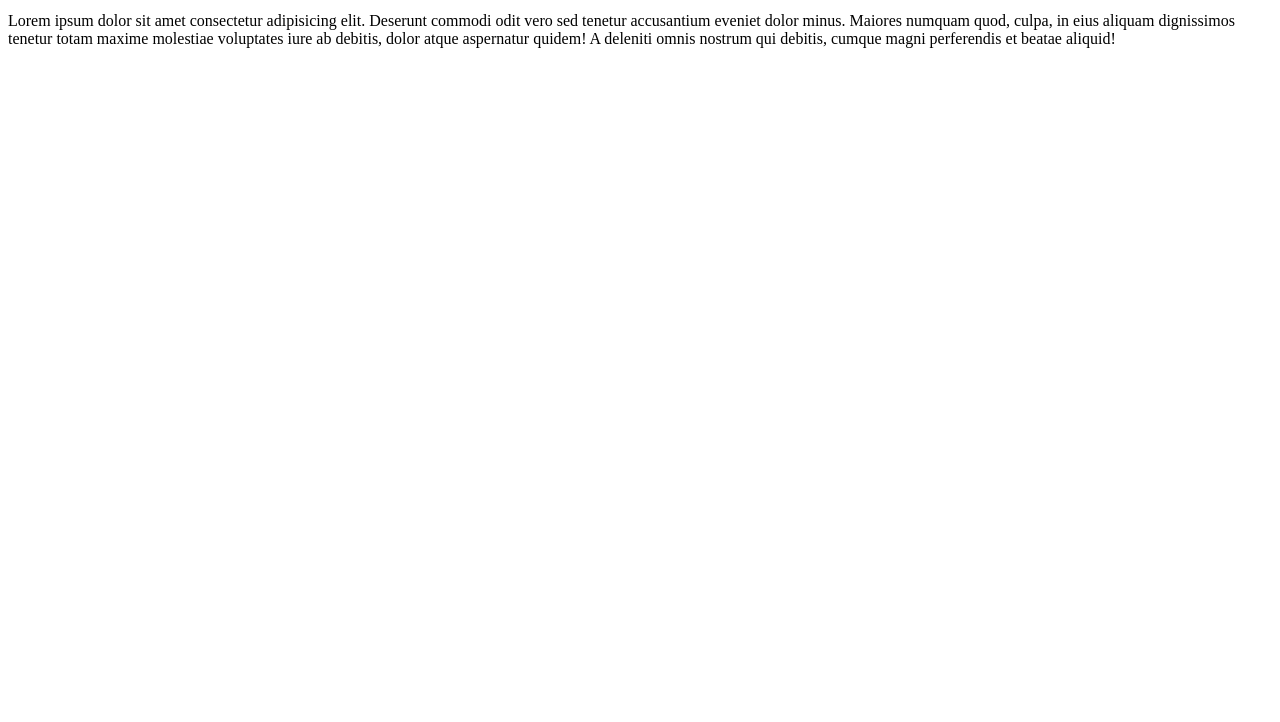
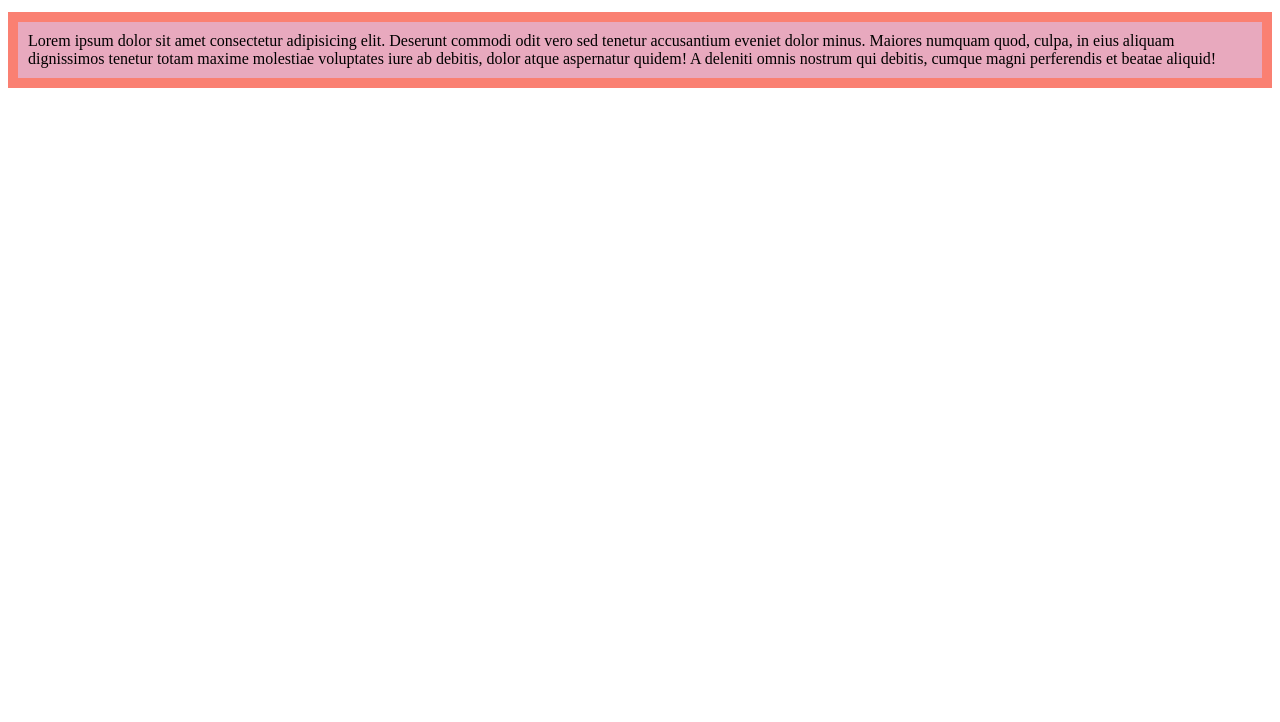
Before and after one commit to mutasim99/fourth-github, a plain HTML site: page index.html in a window 1280 px wide. Shown: the part 78-800 px from the top of the page. Drawn offline with Linux system fonts and the light colour scheme.

Commit message:
added this portion

```diff
--- a/style.css
+++ b/style.css
@@ -6,3 +6,8 @@ h1{
     border-radius: 50px 25%;
     border: 5px solid coral;
 }
+.y{
+    background-color: rgba(216, 112, 147, 0.598);
+    border: 10px solid salmon;
+    padding: 10px;
+}
```
